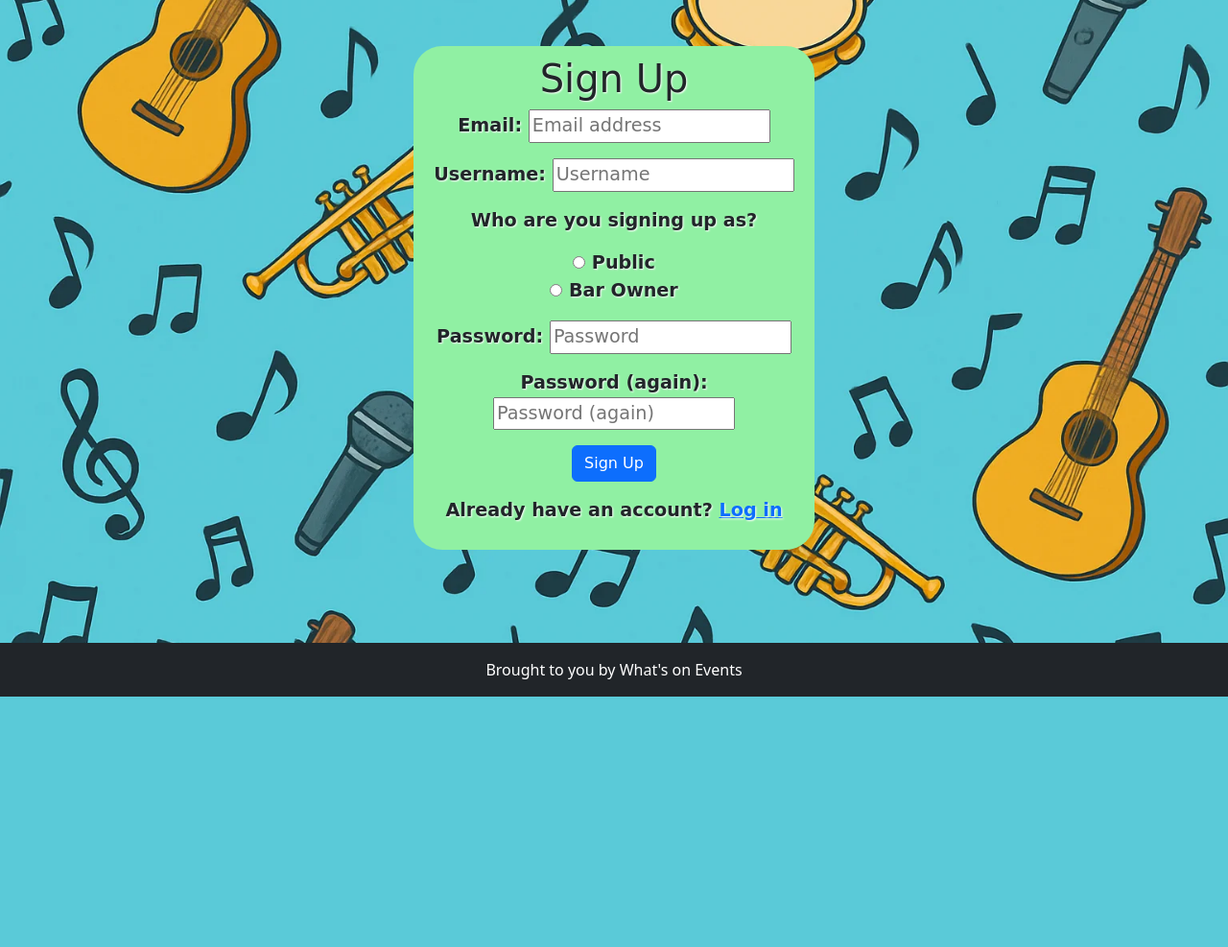
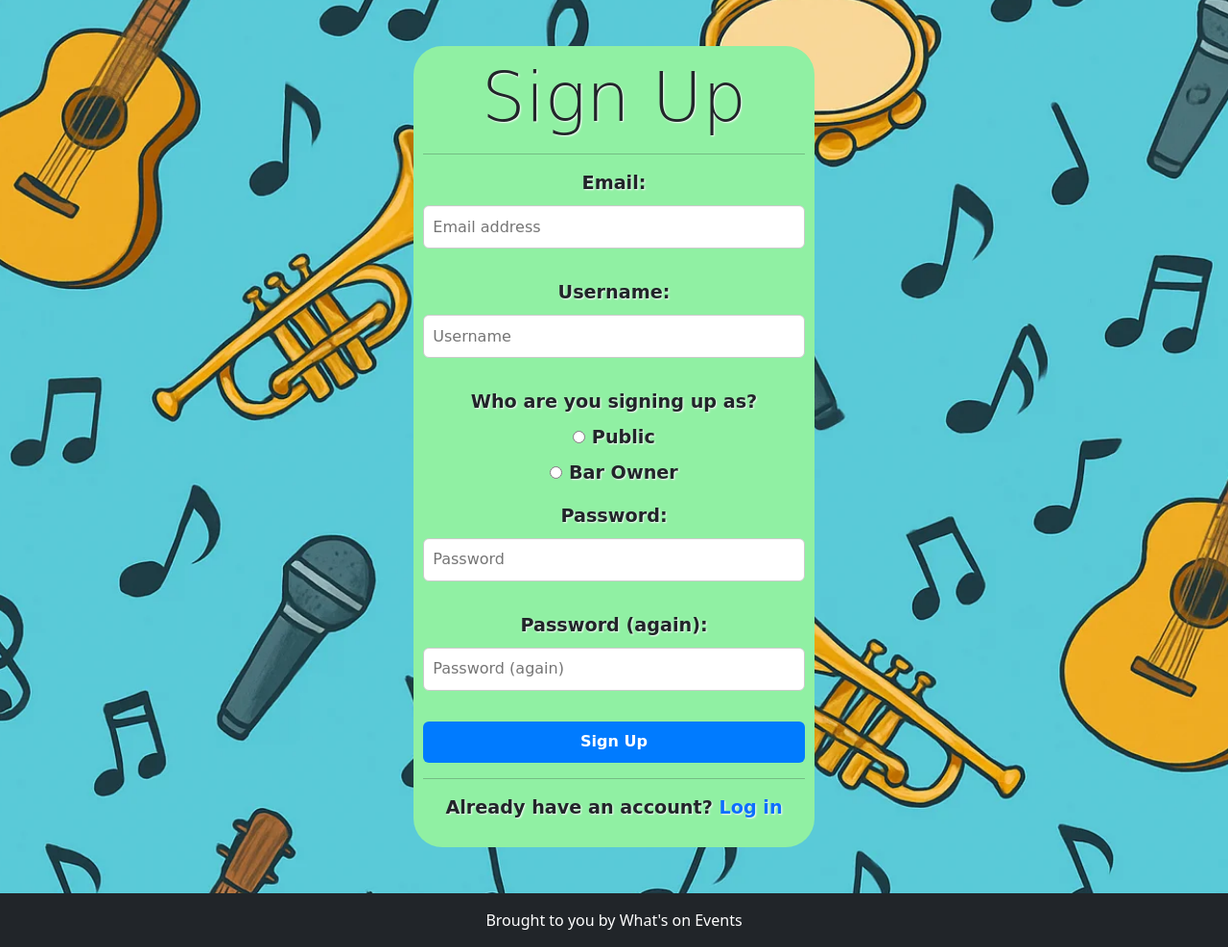
Before and after one commit to chloejones9464/whats-on, a Django app: page /accounts/signup/ in a window 1280 px wide. Shown: the part 74-1061 px from the top of the page at 96% size. Before the commit the page ends 800 px from the top, so only its background shows below. Run offline with Django 4.2, Linux system fonts and the light colour scheme; some libraries are stand-ins or nearby versions; some web fonts are replaced.

Commit message:
Add style to pages

```diff
--- a/static/css/style.css
+++ b/static/css/style.css
@@ -46,6 +46,90 @@ main {
     flex: 1;
 }
 
+a {
+    text-decoration: none;
+}
+
+/*Sign-up form*/
+
+form label {
+    font-weight: bold;
+    display: block;
+    margin-bottom: 0.5rem;
+}
+
+form input[type="text"],
+form input[type="email"],
+form input[type="password"] {
+    width: 100%;
+    padding: 0.6rem;
+    border-radius: 6px;
+    border: 1px solid #ccc;
+    font-family: inherit;
+    font-size: 1rem;
+    margin-bottom: 1rem;
+}
+
+form .btn-primary {
+    background-color: #007bff;
+    color: white;
+    border: none;
+    padding: 0.6rem;
+    border-radius: 6px;
+    font-weight: bold;
+}
+
+/*Main event list page*/
+
+.background-fill {
+    background-color: var(--secondary-color);
+    border-radius: 30px;
+    padding-top: 10px;
+    padding-bottom: 10px;
+}
+
+.like-button {
+    background: transparent;
+    border: none;
+    font-size: 1.5rem;
+    cursor: pointer;
+    transition: transform 0.2s ease, filter 0.2s ease;
+}
+
+.like-button:hover {
+    transform: scale(1.2);
+    filter: brightness(1.2);
+}
+
+.like-button:active {
+    transform: scale(0.9);
+}
+
+.manage-event {
+    display: inline-block;
+    background-color: white;
+    padding: 0.4rem 0.8rem;
+    border-radius: 10px;
+    box-shadow: 0 2px 4px rgba(0,0,0,0.1);
+    font-weight: bold;
+    font-size: 1.2rem;
+    margin: 1rem;
+}
+
+.manage-event p {
+    margin-top: 10px;
+    margin-bottom: 10px;
+}
+
+.manage-event a p {
+    color: rgb(0, 0, 0);
+}
+
+.manage-event a p:hover {
+    color: rgb(87, 83, 83);
+}
+
+
 /*Events page*/
 
 .card {
@@ -59,21 +143,10 @@ main {
     text-shadow: var(--secondary-color) 1px 1px 2px;
 }
 
-#login-button {
-    background-color: var(--secondary-color);
-    color: white;
-    text-shadow: black 1px 1px 2px;
-    font-weight: bold;
-    border-radius: 30px;
-    padding: 10px 20px;
-    font-size: 1.2rem;
-}
-
 #signup-link {
     text-decoration: none;
     font-size: 1rem;
     font-weight: bold;
-
 }
 
 #signup-form li {
--- a/templates/account/login.html
+++ b/templates/account/login.html
@@ -4,7 +4,8 @@
 <div class="container-fluid">
 
   <div id="page-header" class="text-center my-5">
-    <h1 class="text-center">Login</h1>
+    <h1 class="text-center display-2">Login</h1>
+    <hr>
     <div class="row">
       <form method="post" action="/accounts/login/" class="login-form" style="max-width: 400px; margin: 0 auto;">
   {% csrf_token %}
@@ -20,7 +21,7 @@
 
   <button id="login-button" type="submit" class="btn btn-primary mt-3 w-100">Log In</button>
 </form>
-
+<hr>
       <p class="mt-2">Don't have an account? <br>
         <a id="signup-link" href="{% url 'account_signup' %}">Sign up</a>
       </p>
--- a/templates/account/signup.html
+++ b/templates/account/signup.html
@@ -4,7 +4,8 @@
 <div class="container-fluid d-flex justify-content-center">
     <div class="col-md-6 col-lg-4">
         <div id="page-header" class="text-center my-5">
-            <h1 class="text-center">Sign Up</h1>
+            <h1 class="text-center display-2">Sign Up</h1>
+            <hr>
 
             {% if form.errors %}
             <div class="alert alert-danger">
@@ -21,16 +22,42 @@
             </div>
             {% endif %}
 
-            <form id="signup-form" method="post" action="{% url 'account_signup' %}">
+            <form method="post" action="{% url 'account_signup' %}">
                 {% csrf_token %}
-                {{ form.as_p }}
-                <button type="submit" class="btn btn-primary">Sign Up</button>
+
+                <div class="mb-3">
+                    <label for="{{ form.email.id_for_label }}" class="form-label">Email:</label>
+                    {{ form.email }}
+                </div>
+
+                <div class="mb-3">
+                    <label for="{{ form.username.id_for_label }}" class="form-label">Username:</label>
+                    {{ form.username }}
+                </div>
+
+                <div class="mb-3">
+                    <label class="form-label">Who are you signing up as?</label>
+                    {{ form.user_type }}
+                </div>
+
+                <div class="mb-3">
+                    <label for="{{ form.password1.id_for_label }}" class="form-label">Password:</label>
+                    {{ form.password1 }}
+                </div>
+
+                <div class="mb-3">
+                    <label for="{{ form.password2.id_for_label }}" class="form-label">Password (again):</label>
+                    {{ form.password2 }}
+                </div>
+
+                <button type="submit" class="btn btn-primary w-100">Sign Up</button>
+
+                <hr>
+                <p class="mt-3 text-center">
+                    Already have an account? <a href="{% url 'account_login' %}">Log in</a>
+                </p>
             </form>
 
-            <p class="mt-3">
-                Already have an account?
-                <a href="{% url 'account_login' %}">Log in</a>
-            </p>
         </div>
     </div>
 </div>
```
Also changed, not shown: events/templates/events/index.html (+22 -23 lines), events/templates/events/my_events.html (+5 -6 lines), events/views.py (+25 -19 lines).
